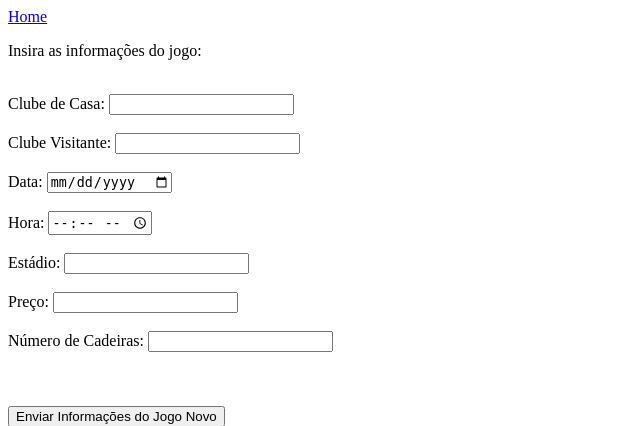
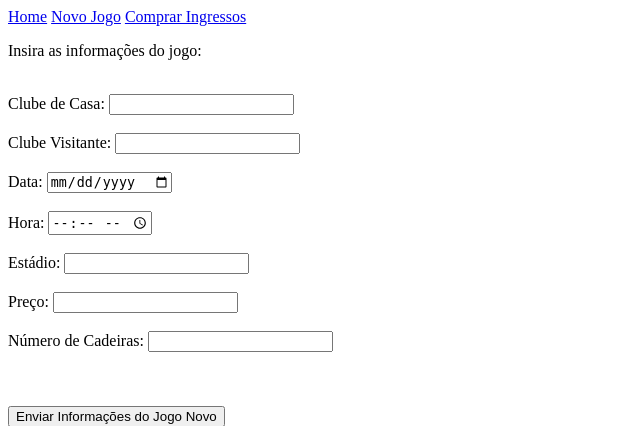
Before and after one commit to RodrigoLimaRFL/SSC0124-APOO-SiteDeIngressosJogos, a Django app: page /novoJogo/ in a window 1280 px wide. Shown: the top 426 px of the page, without its empty margins (0-640 px from the left). Run offline with Django 4.2, Linux system fonts and the light colour scheme.

Commit message:
adicionado header

```diff
--- a/compra_ingressos_app/templates/compra_ingressos/layout.html
+++ b/compra_ingressos_app/templates/compra_ingressos/layout.html
@@ -10,6 +10,8 @@
 <body>
 <div class="navbar">
     <a href="{% url 'home' %}" class="navbar-brand">Home</a>
+    <a href="{% url 'novoJogo' %}" class=navbar-brand">Novo Jogo</a>
+    <a href="{% url 'compraIngressos' %}" class="navbar-brand">Comprar Ingressos</a>
 </div>
 
 <div class="body-content">
```
Also changed, not shown: compra_ingressos/settings.py (line endings or trailing spaces).
